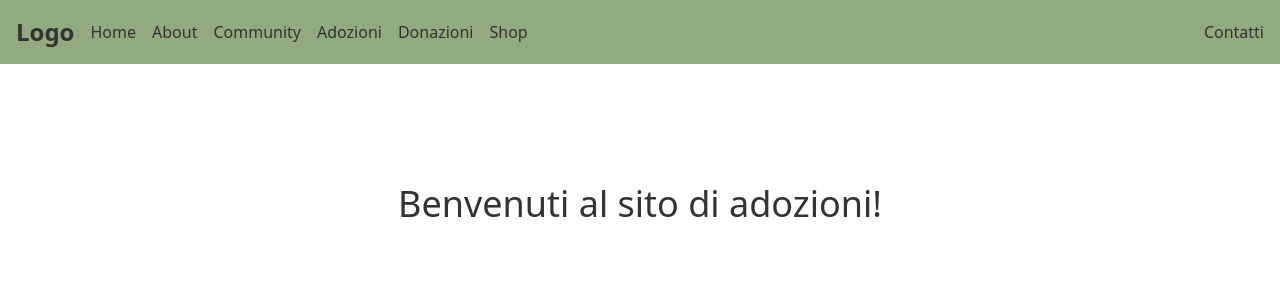
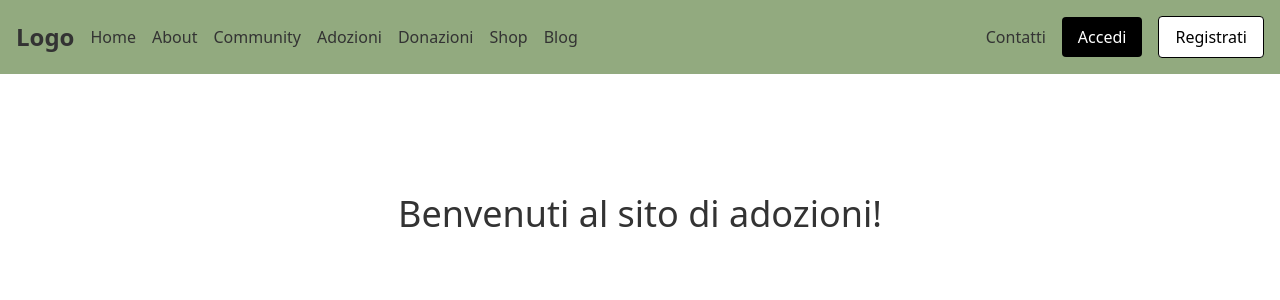
Before and after one commit to develhope/FS27-Team2-Project4, a React (Vite) app: page / in a window 1280 px wide. Shown: the top 300 px of the page. Built offline with nearby package versions, Linux system fonts and the light colour scheme.

Commit message:
aggiunti bottoni accedi e registrati sulla navbar

```diff
--- a/src/Components/Navbar.jsx
+++ b/src/Components/Navbar.jsx
@@ -48,9 +48,15 @@ function Navbar() {
                 Shop
               </Link>
             </li>
+            <li>
+              <Link to="/blog" className="hover:text-[#f6bcba] transition duration-300">
+                Blog
+              </Link>
+            </li>
           </ul>
         </div>
 
+        <div className="flex items-center space-x-4">
           <div className="relative">
             <button
               onClick={toggleDropdown}
@@ -73,6 +79,13 @@ function Navbar() {
               </li>
             </ul>
           </div>
+          <Link to="/login" className="bg-black text-white px-4 py-2 rounded hover:bg-gray-800 transition duration-300">
+            Accedi
+          </Link>
+          <Link to="/register" className="bg-white text-black px-4 py-2 rounded border border-black hover:bg-gray-100 transition duration-300">
+            Registrati
+          </Link>
+        </div>
       </div>
     </nav>
   );
```
Lines whose indentation alone changed are shown as unchanged.
